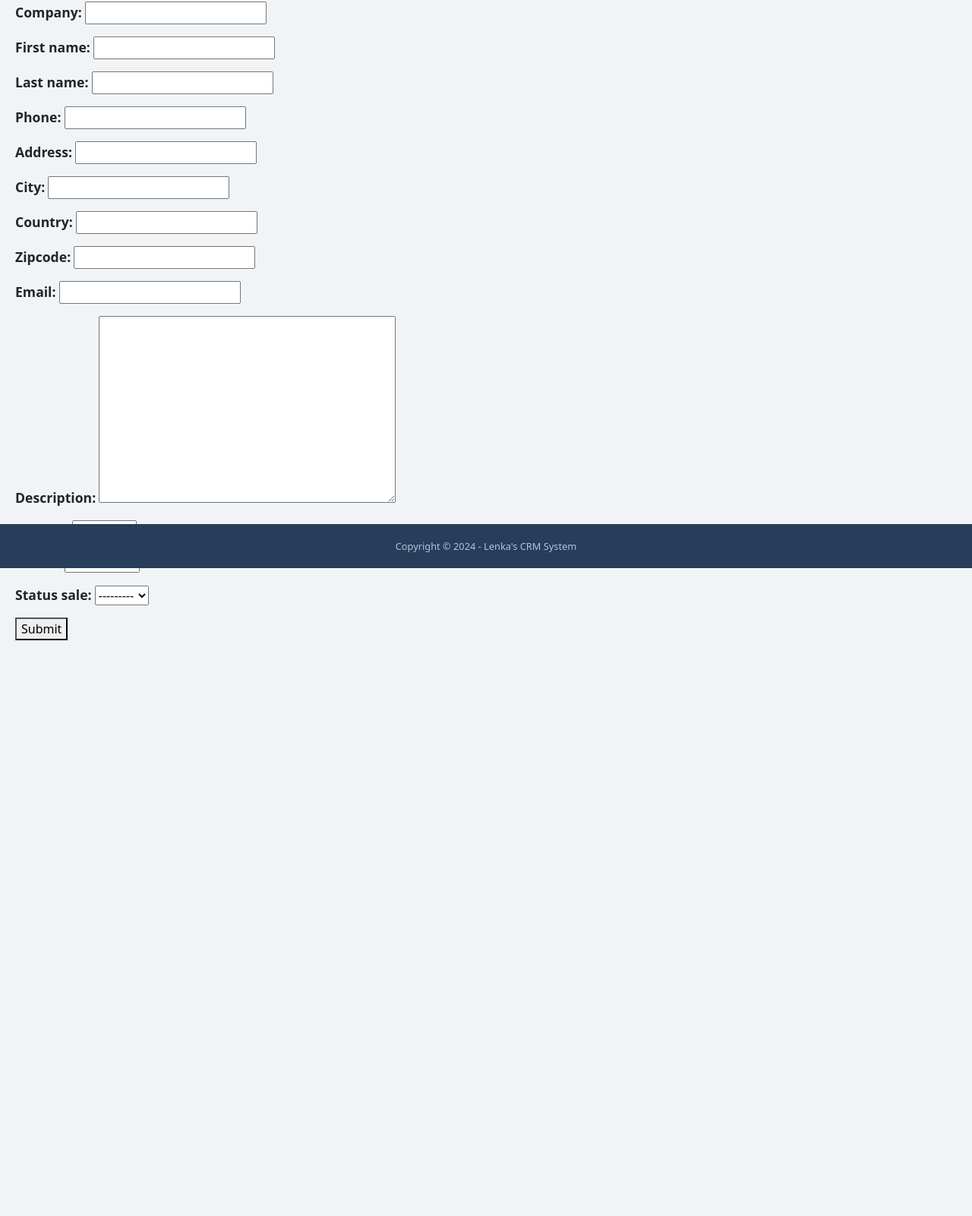
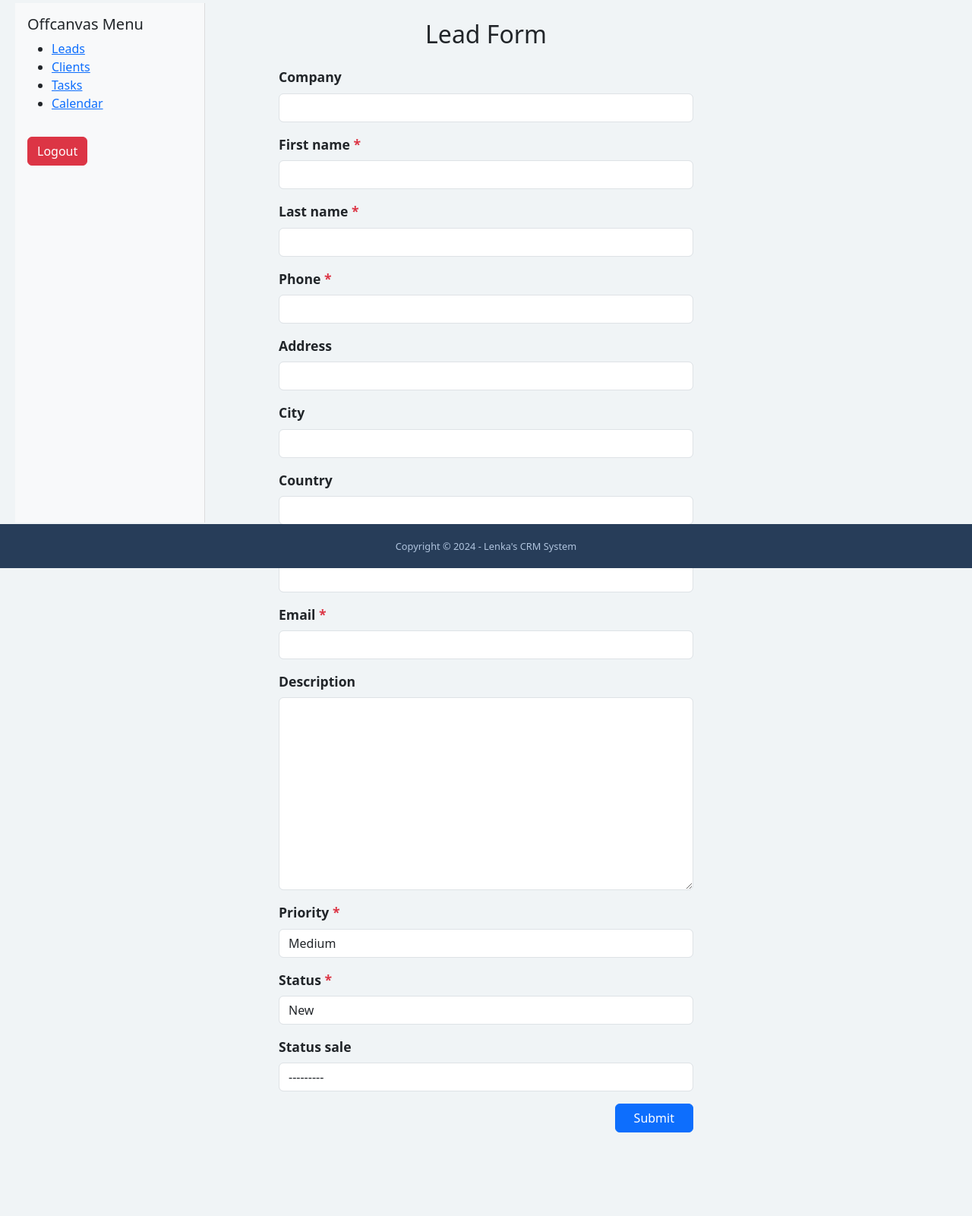
Before and after one commit to lenkamac/sys-crm, a Django app: page /dashboard/leads/add/ in a window 1280 px wide. Shown: the part 52-1653 px from the top of the page at 76% size. Before the commit the page ends 895 px from the top, so only its background shows below. Run offline with Django 5.2, Linux system fonts and the light colour scheme; a user stored in the database is signed in; some libraries are stand-ins or nearby versions.

Commit message:
styling lead edit form

```diff
--- a/client/models.py
+++ b/client/models.py
@@ -27,10 +27,7 @@
     created_at = models.DateTimeField(auto_now_add=True)
     created_by = models.ForeignKey(User, related_name='clients', on_delete=models.CASCADE)
     modified_at = models.DateTimeField(auto_now=True)
-    lead = models.ForeignKey(Lead, on_delete=models.SET_NULL, null=True, blank=True, related_name="converted_client")
-
-    def is_converted(self):
-        return self.lead is not None
+    converted_from_lead = models.ForeignKey(Lead, on_delete=models.SET_NULL, null=True, blank=True, related_name="converted_client")
 
     class Meta:
         ordering = ['-created_at']
--- a/crm/settings.py
+++ b/crm/settings.py
@@ -47,6 +47,7 @@
     'lead',
     'client',
     'task',
+    'widget_tweaks',
 ]
 
 MIDDLEWARE = [
--- a/lead/templates/lead/lead_form.html
+++ b/lead/templates/lead/lead_form.html
@@ -1,16 +1,53 @@
 {% extends 'base.html' %}
 {% load static %}
+{% load widget_tweaks %}
+
 
 {% block title %}
 	Add Lead
 {% endblock %}
 
 {% block content %}
-	Lead Form
 
-    <form method="post" action=".">
-    {% csrf_token %}
-        {{ form.as_p }}
-        <button type="submit">Submit</button>
-    </form>
+    {% include 'core/partials/offcanvas_menu.html' %}
+
+
+    <div class="container mt-5">
+        <h2 class="text-center mb-4">Lead Form</h2>
+
+        <form method="post" class="needs-validation" action="." novalidate>
+            {% csrf_token %}
+            <div class="row justify-content-center">
+                <div class="col-md-8 col-lg-6">
+                    <!-- Render Form Fields -->
+                    {% for field in form %}
+                        <div class="mb-3">
+                            <label for="{{ field.id_for_label }}" class="form-label">{{ field.label }}
+                                {% if field.field.required %}
+                                    <span class="text-danger">*</span> <!-- Asterisk for required fields -->
+                                {% endif %}
+                            </label>
+                            {{ field|add_class:"form-control" }}
+                            {% if field.help_text %}
+                                <small class="form-text text-muted">{{ field.help_text }}</small>
+                            {% endif %}
+                            {% for error in field.errors %}
+                                <div class="text-danger">
+                                    {{ error }}
+                                </div>
+                            {% endfor %}
+                        </div>
+                    {% endfor %}
+
+                    <!-- Submit Button -->
+                    <div class="d-flex justify-content-end">
+                        <button type="submit" class="btn btn-primary px-4">Submit</button>
+                    </div>
+                </div>
+            </div>
+        </form>
+    </div>
+
+
+
 {% endblock %}
--- a/lead/templates/lead/lead_list.html
+++ b/lead/templates/lead/lead_list.html
@@ -14,7 +14,7 @@
         <div class="row mx-lg-5 justify-content-center">
             <div class="col-lg-12">
                 <div class="text-center">
-                    <h1 class="px-5">Clients</h1>
+                    <h1 class="px-5">Leads</h1>
                 </div>
             </div>
             <div class="col-lg-12">
--- a/lead/views.py
+++ b/lead/views.py
@@ -169,13 +169,14 @@
     lead = get_object_or_404(Lead, id=lead_id)
 
     # Create a new Client based on the Lead
-    client = Client.objects.create(
+    Client.objects.create(
         company=lead.company,
         first_name=lead.first_name,
         last_name=lead.last_name,
         email=lead.email,
         phone=lead.phone,
         status=lead.status_sale,
+        description=lead.description,
         created_at=lead.created_at,
         created_by=lead.created_by,
     )
@@ -185,4 +186,4 @@
 
     # Set success message and redirect (adjust URL as needed)
     messages.success(request, f"Lead {lead.last_name} {lead.first_name} has been converted to a client.")
-    return redirect("lead:list")
+    return redirect("client:list")
```
Also changed, not shown: client/admin.py (+6 -1 lines), client/migrations/0002_rename_lead_client_converted_from_lead.py (added), db.sqlite3.
